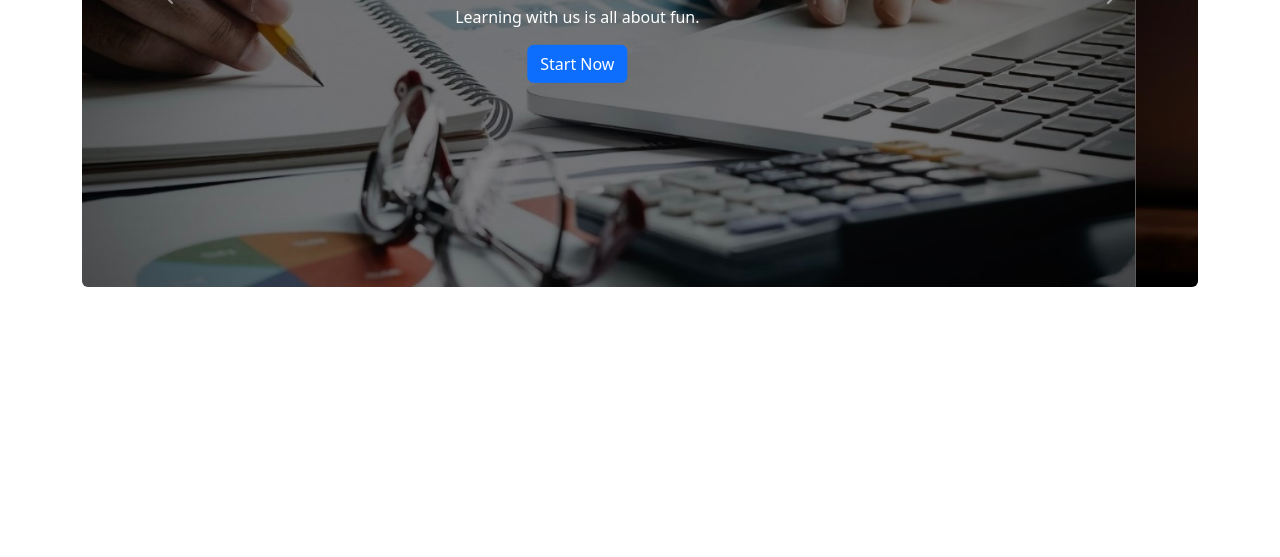
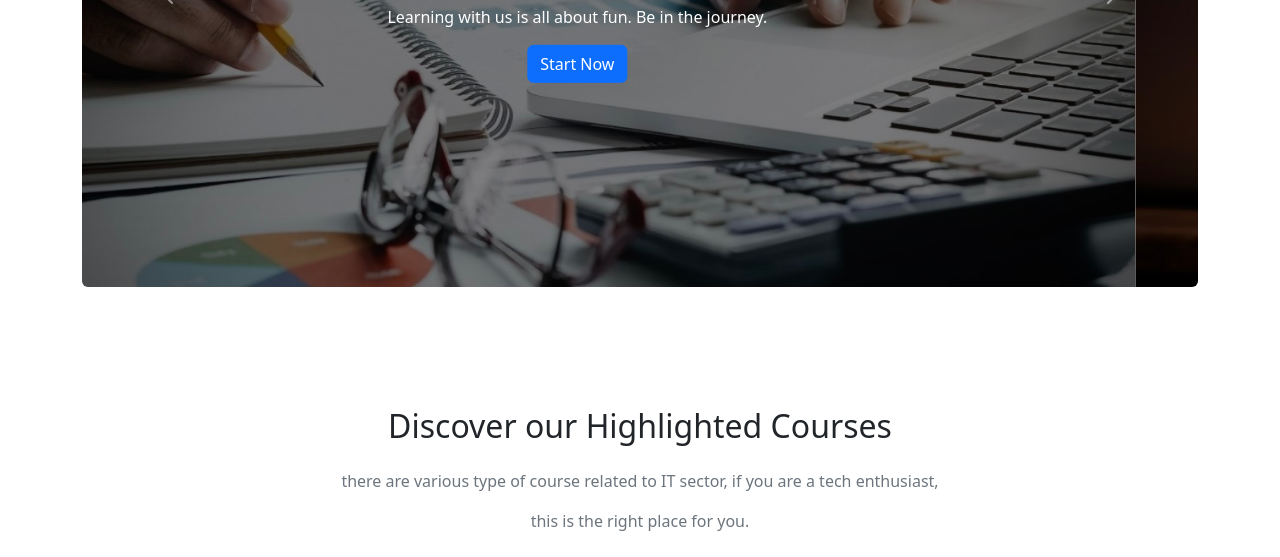
Before and after one commit to tawsifahmed/online-edu-demo, a plain HTML site: page index.html in a window 1280 px wide. Shown: the part 435-992 px from the top of the page. Before the commit the page ends 800 px from the top, so only its background shows below. Drawn offline with nearby package versions, Linux system fonts and the light colour scheme.

Commit message:
added favicon

```diff
--- a/index.html
+++ b/index.html
@@ -9,6 +9,9 @@
     <link href="https://cdn.jsdelivr.net/npm/bootstrap@5.2.0/dist/css/bootstrap.min.css" rel="stylesheet"
         integrity="sha384-gH2yIJqKdNHPEq0n4Mqa/HGKIhSkIHeL5AyhkYV8i59U5AR6csBvApHHNl/vI1Bx" crossorigin="anonymous">
     <link rel="stylesheet" href="style.css">
+    <link rel="shortcut icon"
+        href="https://images-platform.99static.com//MjsYDLcVKAg2InIhWEM4rBKh0pU=/224x50:724x550/fit-in/500x500/projects-files/27/2795/279532/7034a45b-cb45-41d8-a707-51ed7ae14e95.png"
+        type="image/x-icon">
 </head>
 
 <body>
@@ -44,7 +47,7 @@
         <!-- navbar part ended ----->
 
         <!-- carousel part starts ------------>
-        <div id="carouselExampleCaptions" class="carousel slide mt-5" data-bs-ride="carousel">
+        <div id="carouselExampleCaptions" class="carousel slide my-5" data-bs-ride="carousel">
             <div class="carousel-indicators d-none d-md-none d-lg-none">
                 <button type="button" data-bs-target="#carouselExampleCaptions" data-bs-slide-to="0" class="active"
                     aria-current="true" aria-label="Slide 1"></button>
@@ -58,7 +61,7 @@
                     <img src="images/cover/cover-1.jpeg" class="d-block w-100" alt="...">
                     <div class="carousel-caption" style="top: 55%; transform: translateY(-50%); bottom: initial;">
                         <h2>Get Started With E-Learning</h2>
-                        <p>Learning with us is all about fun.</p>
+                        <p>Learning with us is all about fun. Be in the journey.</p>
                         <button type="button" class="btn btn-primary">Start Now</button>
                     </div>
                 </div>
@@ -67,7 +70,7 @@
                     <div class="carousel-caption" style="top: 55%; transform: translateY(-50%); bottom: initial;">
                         <h2>Distance Education With Best Practices</h2>
                         <p>Students have the freedom to juggle their courses.</p>
-                        <button type="button" class="btn btn-primary">Start Now</button>
+                        <button type="button" class="btn btn-primary">About Us</button>
                     </div>
                 </div>
                 <div class="carousel-item">
@@ -92,6 +95,25 @@
         </div>
         <!-- carousel part ended --------->
     </header>
+    <br>
+    <br>
+    <br>
+    <main>
+        <!-- course section starts -------------->
+        <div class="container">
+            <div class="text-center mb-4">
+                <h2 class="mb-4">Discover our Highlighted Courses</h2>
+                <p class="text-secondary">there are various type of course related to IT sector, if you are a tech
+                    enthusiast,</p>
+                <p class="text-secondary">this is the
+                    right place for you.</p>
+            </div>
+        </div>
+        <div class="row">
+
+        </div>
+
+    </main>
 
 
 
```
